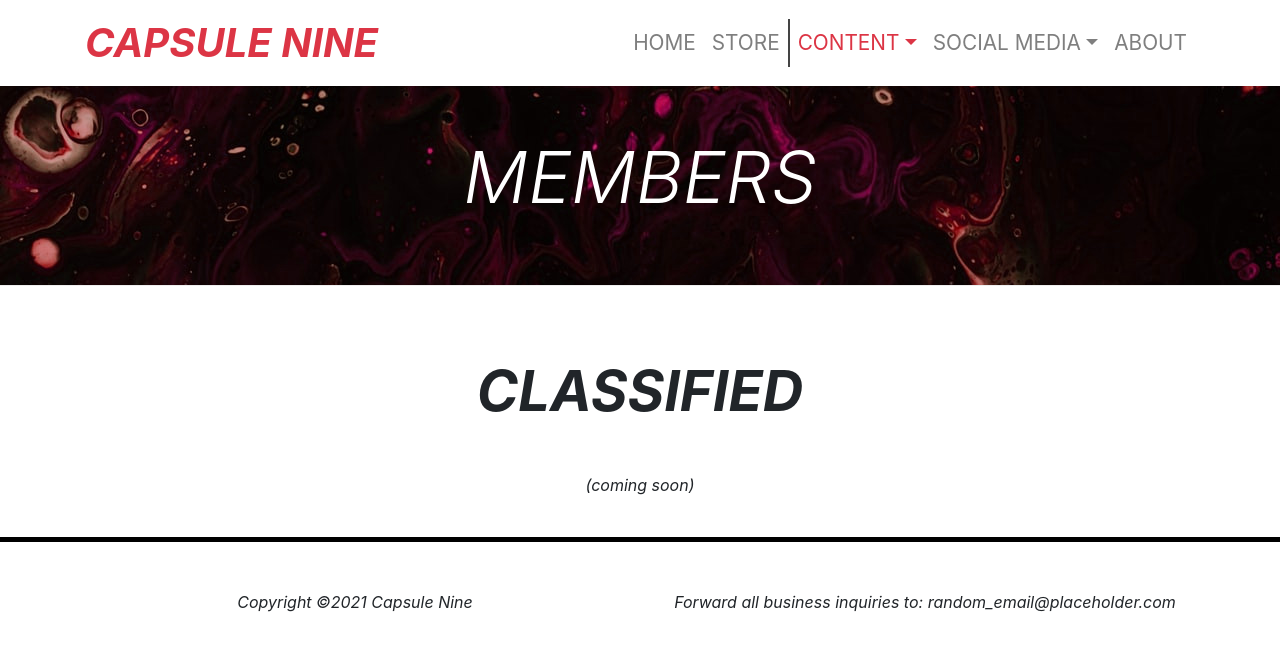
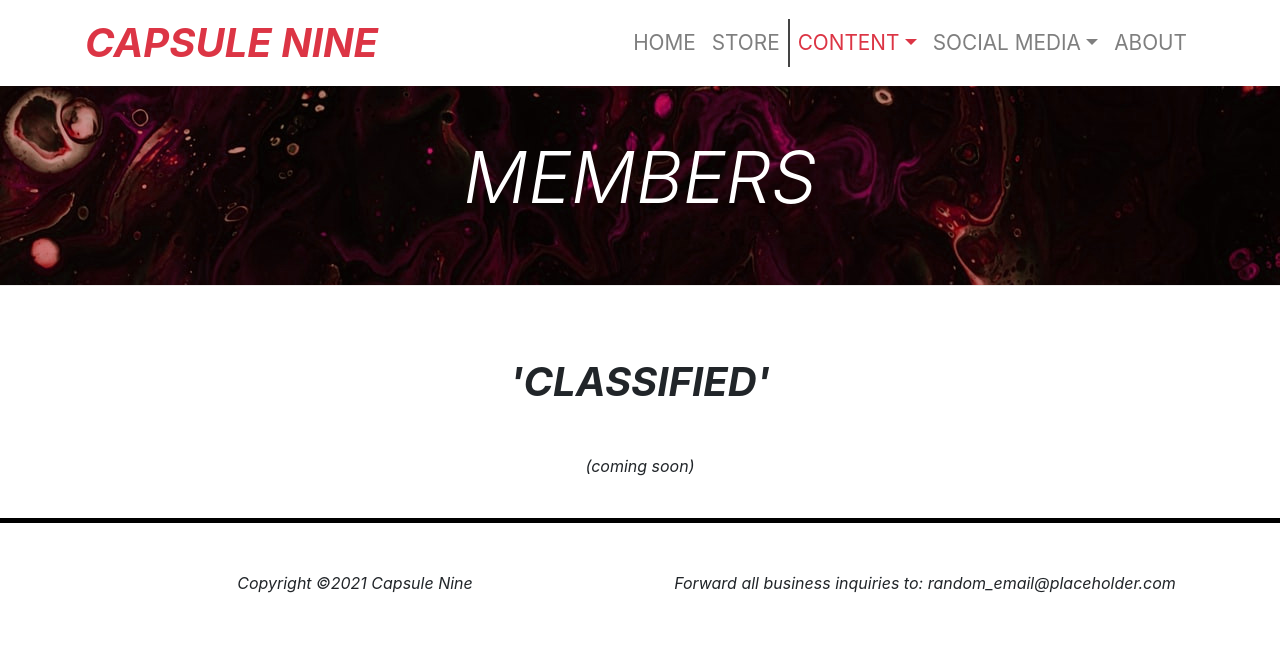
Before and after one commit to junesduality/junesduality.github.io, a plain HTML site: page members.html in a window 1280 px wide. Drawn offline with nearby package versions, Linux system fonts and the light colour scheme.

Commit message:
Had to fix the main text on the members page again.

```diff
--- a/members.html
+++ b/members.html
@@ -64,7 +64,7 @@
 <!-- MEMBER LIST -->
 <section class="py-4" id="about">
   <div class="container text-center">
-    <h1 class="display-4 my-5 mx-3 font-italic font-weight-bold">CLASSIFIED</h1>
+    <h1 class="my-5 mx-3 font-italic font-weight-bold">'CLASSIFIED'</h1>
     <p class="font-italic">(coming soon)</p>
   </div>
 </section>
```
